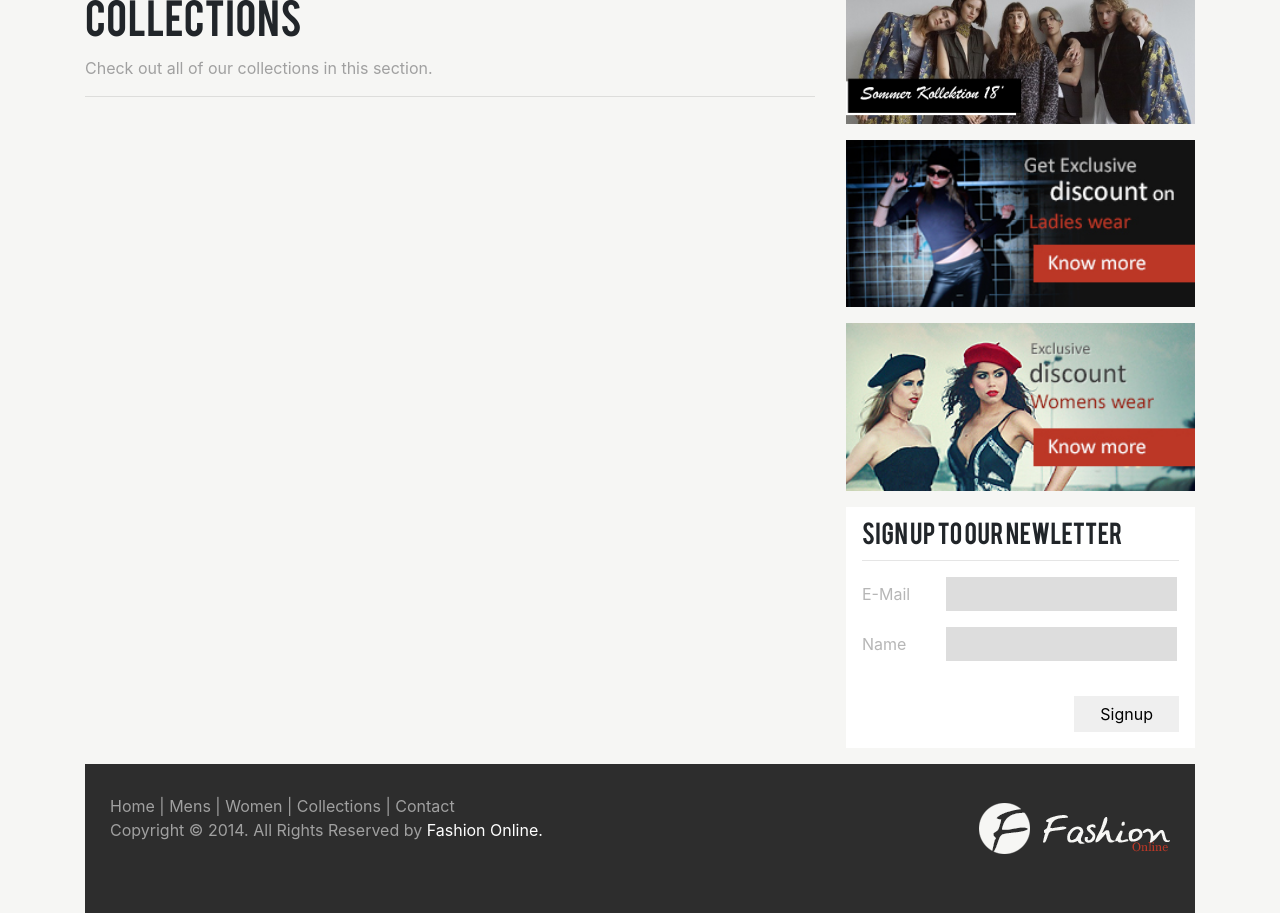
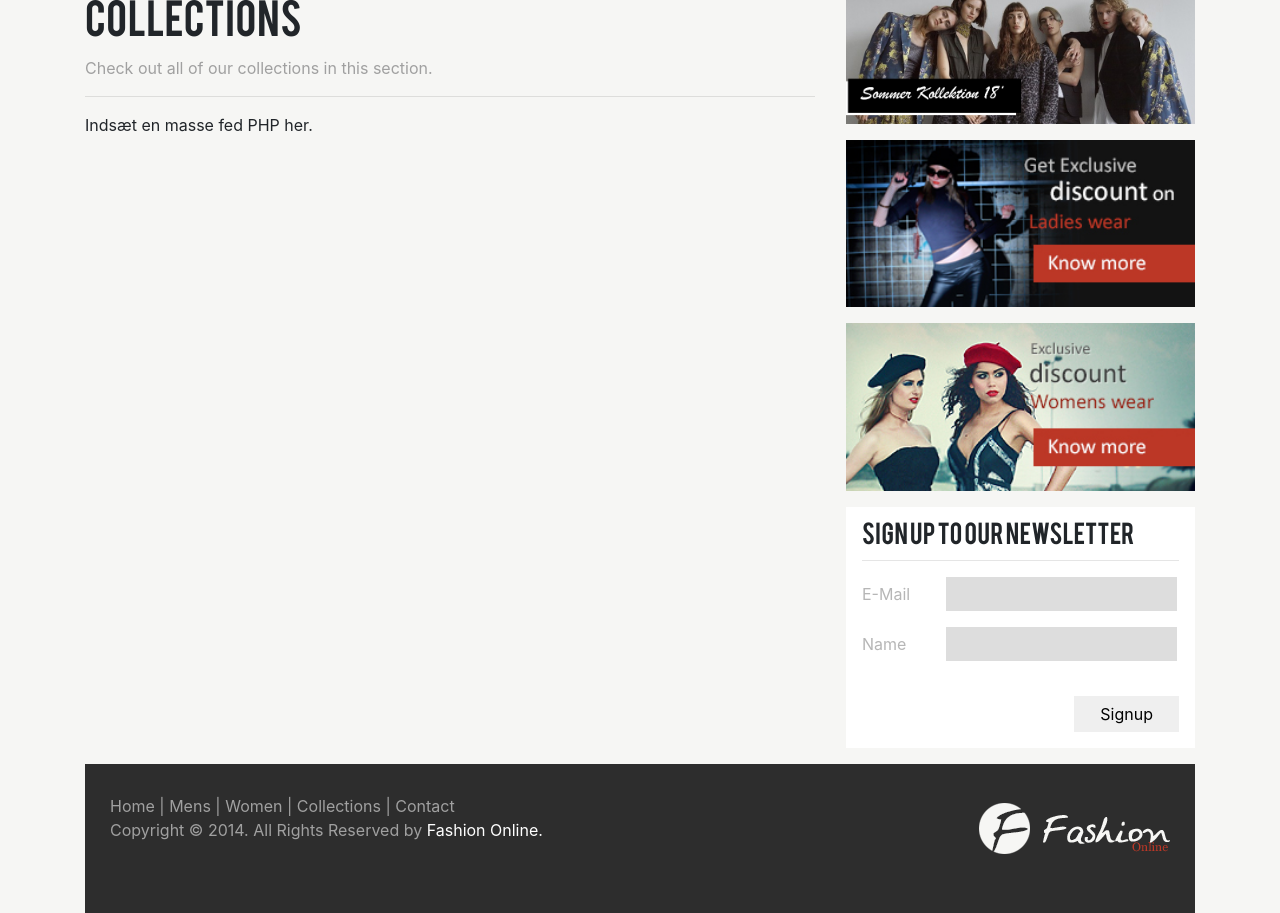
Before and after one commit to kebabmix/Fashion-Online, a PHP site: page /collections.php in a window 1280 px wide. Run offline with PHP 8.4, Linux system fonts and the light colour scheme; some libraries are stand-ins or nearby versions.

Commit message:
Grammarfix

```diff
--- a/public_html/collections.php
+++ b/public_html/collections.php
@@ -9,13 +9,14 @@ require_once 'incl/header.php'; ?>
             Check out all of our collections in this section.
           </p>
           <hr />
+          Indsæt en masse fed PHP her.
         </div>
         <aside class="col-md-4 sidearea">
             <img src="content/img/banner1.png" class="col-12"/>
             <img src="content/img/campaign.jpg" alt="" class="col-12">
             <img src="content/img/campaign-2.jpg" alt="" class="col-12">
             <form class="newsletter" method="post">
-                <h4>Sign up to our newletter</h4>
+                <h4>Sign up to our newsletter</h4>
                 <hr>
                 <label for="inputEmail" class="col-3">E-Mail</label>
                 <input type="email" name="email" id="inputEmail" style="margin-bottom:1rem;">
--- a/public_html/index.php
+++ b/public_html/index.php
@@ -13,7 +13,7 @@ require_once 'incl/header.php'; ?>
             <img src="content/img/campaign.jpg" alt="" class="col-12">
             <img src="content/img/campaign-2.jpg" alt="" class="col-12">
             <form class="newsletter" method="post">
-                <h4>Sign up to our newletter</h4>
+                <h4>Sign up to our newsletter</h4>
                 <hr>
                 <label for="inputEmail" class="col-3">E-Mail</label>
                 <input type="email" name="email" id="inputEmail" style="margin-bottom:1rem;">
```
